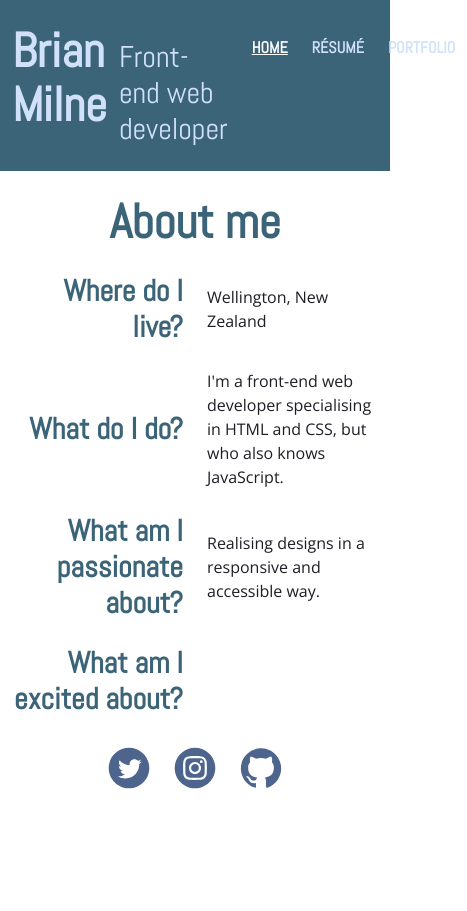
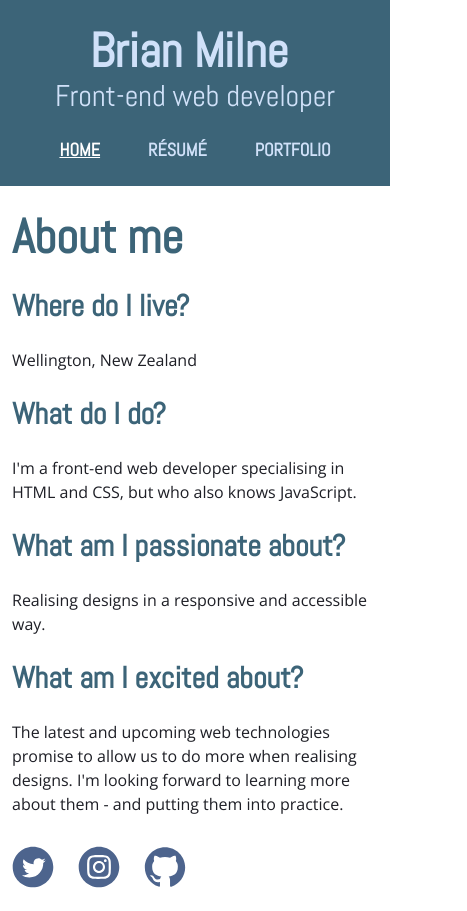
Before and after one commit to HeathNewton/heathnewton.github.io, a React (Create React App) app: page / in a window 390 px wide. Shown: the whole page, 467 px wide, since content can reach past the window. Before the commit the page ends 844 px from the top, so only its background shows below. Built offline with nearby package versions, Linux system fonts and the light colour scheme.

Commit message:
Header layout and About page made more responsive; CSS and text tweaks

```diff
--- a/src/App/App.css
+++ b/src/App/App.css
@@ -140,13 +140,7 @@ span.svg-icon svg {
 	color: inherit;
 }
 
-
-.header-inner,
-.main-inner {
-	max-width: calc(1272/16 * 1rem);
-	padding: calc(24/16 * 1rem) calc(12/16 * 1rem);
-	margin: 0 auto;
-}
+/* Header */
 
 .header {
 	background-color: var(--background);
@@ -154,21 +148,53 @@ span.svg-icon svg {
 	font-family: 'Abel', sans-serif;
 }
 
-.header-inner {
-	display: grid;
-	grid-template-columns: 2fr 1fr;
-	grid-gap: 0.75rem;
+.header-inner,
+.main-inner {
+	max-width: calc(1272/16 * 1rem);
+	margin: 0 auto;
+}
+
+.main-inner {
+	padding: calc(24/16 * 1rem) calc(12/16 * 1rem);
+}
+
+.app-title {
+	--name-fs: 48;
+	--name-lh: 54;
+	--pos-fs: 30;
+	--pos-lh: 36;
+}
+
+.app-title > span {
+	display: block;
+}
+
+.app-title__name {
+	font-size: calc(var(--name-fs)/16 * 1rem);
+	line-height: calc(var(--name-lh)/var(--name-fs));
+	font-weight: bold;
+	margin-right: 0.75rem;
+}
+
+.app-title__position {
+	font-size: calc(var(--pos-fs)/16 * 1rem);
+	line-height: calc(var(--pos-lh)/var(--pos-fs));
+}
+
+nav {
+	--link-fs: 18;
+	--link-lh: 24;
 }
 
 nav > ul {
-	display: grid;
-	grid-template-columns: repeat(3, 1fr);
+	display: flex;
 }
 
 nav > ul a {
 	display: block;
 	text-align: center;
-	padding: calc(12/16 * 1rem);
+	font-size: calc(var(--link-fs)/16 * 1rem);
+	line-height: calc(var(--link-lh)/var(--link-fs));
 	font-weight: bold;
 	text-transform: uppercase;
 	text-decoration: none;
@@ -183,27 +209,56 @@ nav > ul a.active {
 	text-decoration: underline;
 }
 
+@media screen and (min-width: 0) and (max-width: 49.1875em) {
+	.header-inner {
+		padding: calc(24/16 * 1rem) calc(12/16 * 1rem) calc(12/16 * 1rem);
+	}
+
 	.app-title {
-	--name-fs: 48;
-	--name-lh: 54;
-	--pos-fs: 30;
-	--pos-lh: 36;
+		margin-bottom: calc(12/16 * 1rem);
+	}
+
+	.app-title > span {
+		text-align: center;
+	}
+
+	nav > ul {
+		justify-content: center;
+	}
+
+	nav > ul a {
+		padding: calc(12/16 * 1rem) calc(24/16 * 1rem);
+	}
+}
+
+@media screen and (min-width: 49.25em) {
+	.header-inner {
+		display: grid;
+		grid-template-columns: 1fr calc(412/16 * 1rem);
+		grid-gap: 0.75rem;
+		padding: calc(24/16 * 1rem) calc(12/16 * 1rem) calc(24/16 * 1rem) calc(24/16 * 1rem);
+		align-items: center;
+	}
+	nav > ul {
+		display: grid;
+		grid-template-columns: repeat(3, 1fr);
+	}
+	nav > ul a {
+		padding: calc(12/16 * 1rem);
+	}
+}
+
+@media screen and (min-width: 59.5625em) {
+	.app-title {
 		display: flex;
 		justify-content: flex-start;
 		align-items: baseline;
 	}
-
-.app-title__name {
-	font-size: calc(var(--name-fs)/16 * 1rem);
-	line-height: calc(var(--name-lh)/var(--name-fs));
-	font-weight: bold;
-	margin-right: 0.75rem;
 }
 
-.app-title__position {
-	font-size: calc(var(--pos-fs)/16 * 1rem);
-	line-height: calc(var(--pos-lh)/var(--pos-fs));
-}
+/* About */
+
+@media screen and (min-width: 40.0625em) {
 
 	[id=about] h1 {
 		text-align: center;
@@ -212,9 +267,12 @@ nav > ul a.active {
 	.about-grid {
 		max-width: calc(600/16 * 1rem);
 		margin: 0 auto;
+		display: grid;
 		grid-template-columns: 1fr 1fr;
 		justify-content: center;
 		align-items: center;
+		grid-gap: 1.5rem;
+		margin-bottom: 1.5rem;
 	}
 
 	.about-grid h2,
@@ -225,6 +283,9 @@ nav > ul a.active {
 	.about-grid h2 {
 		text-align: right;
 	}
+}
+
+/* social icons */
 
 .social-icons {
 	--icons-fs: 42;
@@ -232,11 +293,16 @@ nav > ul a.active {
 	font-size: calc(var(--icons-fs)/16 * 1rem);
 	line-height: 1;
 	display: grid;
+	grid-template-columns: repeat(3, calc(var(--icons-fs)/16 * 1rem));
+	grid-column-gap: 1.5rem;
+	justify-content: start;
+}
+
+@media screen and (min-width: 40.0625em) {
+	.social-icons {
 		grid-template-columns: 1fr repeat(3, calc(var(--icons-fs)/16 * 1rem)) 1fr;
-	grid-column-gap: 1.5rem;
 		justify-content: center;
 	}
-
 	.social-icons__twitter {
 		grid-column: 2 / 3;
 	}
@@ -248,16 +314,32 @@ nav > ul a.active {
 	.social-icons__github {
 		grid-column: 4 / 5;
 	}
+}
 
 .social-icons a {
 	display: block;
 }
+
+/* generic grid styles */
 
 .grid {
 	display: grid;
 	grid-gap: 1.5rem;
 	margin-bottom: 1.5rem;
 }
+
+.grid__item {
+	padding: calc(17/16 * 1rem);
+	border: calc(1/16 * 1rem) solid var(--text);
+}
+
+.grid h3,
+.grid h4,
+.grid table {
+	margin: 0 0 0.75rem;
+}
+
+/* Resume */
 
 .resume-grid {
 	grid-template-columns: repeat(auto-fit, minmax(calc(294/16 * 1rem), 1fr));
@@ -274,16 +356,12 @@ nav > ul a.active {
 	}
 }
 
-.grid__item {
-	padding: calc(17/16 * 1rem);
-	border: calc(1/16 * 1rem) solid var(--text);
+.quals > li:first-child,
+.prev-employment > li:not(:last-child) {
+	margin-bottom: calc(12/16 * 1rem);
 }
 
-.grid h3,
-.grid h4,
-.grid table {
-	margin: 0 0 0.75rem;
-}
+/* Portfolio */
 
 .projects-list {
 	grid-template-columns: repeat(auto-fit, minmax(calc(400/16 * 1rem), 1fr));
--- a/src/pages/About.js
+++ b/src/pages/About.js
@@ -7,7 +7,7 @@ class About extends Component {
 	    	<main id="about" role="main" className="main">
 				<div className="main-inner">
 		    		<h1>About me</h1>
-		    		<div className="about-grid grid">
+		    		<div className="about-grid">
 			    		<h2>Where do I live?</h2>
 			    		<p>Wellington, New Zealand</p>
 			    		<h2>What do I do?</h2>
@@ -15,7 +15,7 @@ class About extends Component {
 			    		<h2>What am I passionate about?</h2>
 			    		<p>Realising designs in a responsive and accessible way.</p>
 			    		<h2>What am I excited about?</h2>
-			    		<p></p>
+			    		<p>The latest and upcoming web technologies promise to allow us to do more when realising designs. I'm looking forward to learning more about them - and putting them into practice.</p>
 			    		<h2 className="visuallyhidden">Contact me</h2>
 			    		<SocialIcons />
 		    		</div>
--- a/src/pages/Resume.js
+++ b/src/pages/Resume.js
@@ -49,7 +49,7 @@ class Resume extends Component {
 		    			<div className="grid__item">
 				    		<h3>Have worked with</h3>
 				    		<ul className="nobm">
-				    			<li>ES6</li>
+				    			<li>ES6/2015+</li>
 								<li>React</li>
 								<li>ASP.Net</li>
 								<li>XSLT</li>
@@ -57,7 +57,7 @@ class Resume extends Component {
 		    			</div>
 		    		</div>
 		    		<h2>Education / Qualifications</h2>
-		    		<ul className="nobullets">
+		    		<ul className="nobullets quals">
 						<li>1995 | Victoria University of Wellington | Diploma of Library and Information Studies</li>
 						<li>1992 | Victoria University of Wellington | Bachelor of Arts</li>
 					</ul>
@@ -183,7 +183,7 @@ class Resume extends Component {
 		    			</div>
 					</div>
 					<h3>Previous Employment</h3>
-					<ul className="nobullets">
+					<ul className="nobullets prev-employment">
 						<li>September 1997 - July 1999 | Ministry of Commerce | Web Advisor</li>
 						<li>April 1991 - September 1997 | Ministry of Commerce | Acquisitions Librarian</li>
 						<li>August 1986 - April 1991 | Dept of Trade and Industry / Ministry of Commerce | Circulation Assistant</li>
```
Lines whose indentation alone changed are shown as unchanged.
